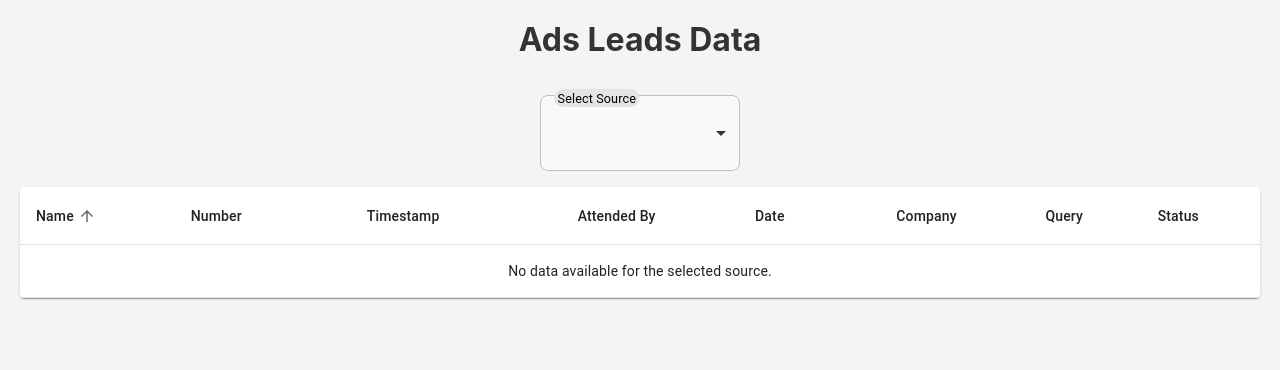
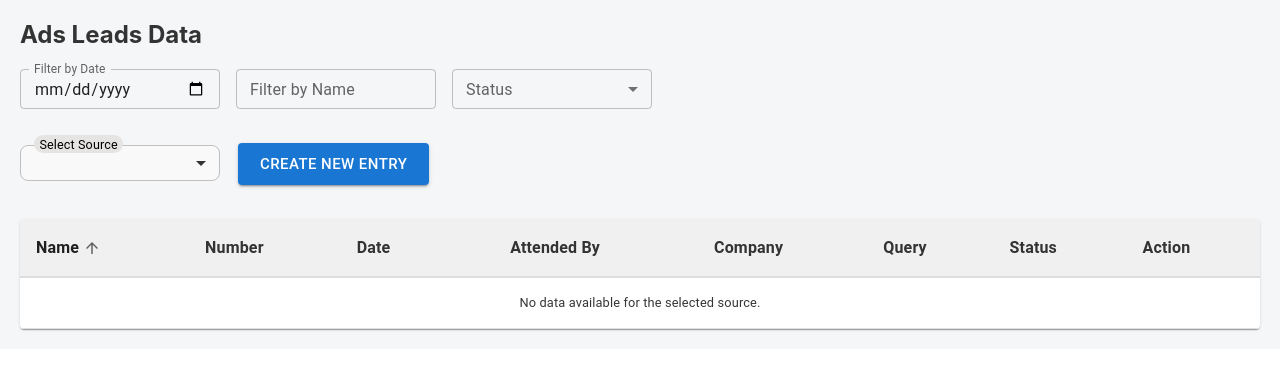
Before and after one commit to Sharshtichoudhary/dashboard-ads-techkilla-snapshawt, a React (Create React App) app: page /dashboard in a window 1280 px wide. Shown: the top 370 px of the page. Built offline with nearby package versions, Linux system fonts and the light colour scheme.

Commit message:
dashboard filter

```diff
--- a/src/components/CreateForm.jsx
+++ b/src/components/CreateForm.jsx
@@ -6,15 +6,11 @@ import {
   DialogActions,
   DialogContent,
   DialogTitle,
-  MenuItem,
-  Select,
-  FormControl,
-  InputLabel,
-  InputAdornment,
 } from "@mui/material";
 
-const CreateForm = ({ open, onClose, existingData, onSave }) => {
+const CreateForm = ({ item, onClose, onSubmit }) => {
   const [formData, setFormData] = useState({
+    id: "",
     name: "",
     number: "",
     timestamp: "",
@@ -26,126 +22,104 @@ const CreateForm = ({ open, onClose, existingData, onSave }) => {
   });
 
   useEffect(() => {
-    if (existingData) {
-      setFormData(existingData);
-    } else {
-      setFormData({
-        name: "",
-        number: "",
-        timestamp: "",
-        attendedBy: "",
-        date: "",
-        company: "",
-        query: "",
-        status: "",
-      });
+    if (item) {
+      setFormData(item);
     }
-  }, [existingData]);
+  }, [item]);
 
   const handleChange = (e) => {
     const { name, value } = e.target;
     setFormData((prevState) => ({ ...prevState, [name]: value }));
   };
 
-  const handleSubmit = () => {
-    onSave(formData);
-    onClose();
+  const handleSubmit = (e) => {
+    e.preventDefault();
+    if (onSubmit) {
+      onSubmit(formData); // Correctly use onSubmit prop
+    }
+    onClose(); // Close the dialog after submission
   };
 
   return (
-    <Dialog open={open} onClose={onClose}>
-      <DialogTitle>{existingData ? "Edit Item" : "Create Item"}</DialogTitle>
+    <form onSubmit={handleSubmit}>
+      <Dialog open onClose={onClose}>
+        <DialogTitle>{item ? "Edit Data" : "Create Lead"}</DialogTitle>
         <DialogContent>
           <TextField
-          autoFocus
-          margin="dense"
             label="Name"
-          type="text"
-          fullWidth
             name="name"
             value={formData.name}
             onChange={handleChange}
+            fullWidth
+            margin="normal"
           />
           <TextField
-          margin="dense"
             label="Number"
-          type="text"
-          fullWidth
             name="number"
             value={formData.number}
             onChange={handleChange}
+            fullWidth
+            margin="normal"
           />
           <TextField
-          margin="dense"
             label="Timestamp"
-          type="text"
-          fullWidth
             name="timestamp"
             value={formData.timestamp}
             onChange={handleChange}
+            fullWidth
+            margin="normal"
           />
           <TextField
-          margin="dense"
             label="Attended By"
-          type="text"
-          fullWidth
             name="attendedBy"
             value={formData.attendedBy}
             onChange={handleChange}
+            fullWidth
+            margin="normal"
           />
           <TextField
-          margin="dense"
             label="Date"
-          type="date"
-          fullWidth
             name="date"
             value={formData.date}
             onChange={handleChange}
-          InputLabelProps={{
-            shrink: true,
-          }}
+            fullWidth
+            margin="normal"
           />
           <TextField
-          margin="dense"
             label="Company"
-          type="text"
-          fullWidth
             name="company"
             value={formData.company}
             onChange={handleChange}
+            fullWidth
+            margin="normal"
           />
           <TextField
-          margin="dense"
             label="Query"
-          type="text"
-          fullWidth
             name="query"
             value={formData.query}
             onChange={handleChange}
+            fullWidth
+            margin="normal"
           />
-        <FormControl fullWidth margin="dense">
-          <InputLabel>Status</InputLabel>
-          <Select
+          <TextField
             label="Status"
             name="status"
             value={formData.status}
             onChange={handleChange}
-          >
-            <MenuItem value="Pending">Pending</MenuItem>
-            <MenuItem value="Resolved">Resolved</MenuItem>
-            <MenuItem value="In Progress">In Progress</MenuItem>
-          </Select>
-        </FormControl>
+            fullWidth
+            margin="normal"
+          />
         </DialogContent>
         <DialogActions>
           <Button onClick={onClose} color="secondary">
             Cancel
           </Button>
           <Button onClick={handleSubmit} color="primary" variant="contained">
-          {existingData ? "Save Changes" : "Create"}
+            Save
           </Button>
         </DialogActions>
       </Dialog>
+    </form>
   );
 };
 
--- a/src/components/Dashboard.css
+++ b/src/components/Dashboard.css
@@ -1,55 +1,83 @@
-/* Dashboard.css */
-
-/* Style the main container of the dashboard */
+/* General styles for the dashboard container */
 .dashboard-container {
-  display: flex;
-  flex-direction: column;
-  align-items: center;
   padding: 20px;
-  background-color: #f4f4f4;
-  min-height: 100vh;
+  background-color: #f4f6f8;
 }
 
-/* Header section of the dashboard */
+/* Header styles */
 .dashboard-header {
-  font-size: 2rem;
+  font-size: 24px;
+  font-weight: bold;
+  margin-bottom: 20px;
+  color: #333;
+}
+
+/* Table container */
+.MuiTableContainer-root {
+  box-shadow: 0px 3px 6px rgba(0, 0, 0, 0.1);
+  border-radius: 8px;
+  background-color: #ffffff;
+}
+
+/* Table header */
+.MuiTableHead-root th {
+  font-size: 16px;
   font-weight: bold;
   color: #333;
+  background-color: #f0f0f0;
+  border-bottom: 2px solid #ddd;
+}
+
+/* Table rows */
+.MuiTableRow-root {
+  transition: background-color 0.3s ease;
+}
+
+.MuiTableRow-root:hover {
+  background-color: #f9f9f9;
+}
+
+/* Table cells */
+.MuiTableCell-root {
+  font-size: 14px;
+  padding: 12px;
+  color: #555;
+}
+
+/* Empty state cell */
+.MuiTableBody-root .MuiTableRow-root:last-child .MuiTableCell-root {
+  /* text-align: center; */
+  font-size: 1vw;
+  color: #383535;
+}
+
+/* Sorting label */
+.MuiTableSortLabel-root {
+  font-size: 16px;
+  font-weight: bold;
+  color: #555;
+  transition: color 0.2s;
+}
+
+.MuiTableSortLabel-root:hover {
+  color: #0073e6;
+}
+
+.MuiTableSortLabel-active {
+  color: #0073e6;
+}
+
+/* Dropdown menu styles */
+.MuiFormControl-root {
   margin-bottom: 20px;
 }
 
-/* Container for Create Item and Edit Item buttons */
-.dashboard-buttons {
-  display: flex;
-  justify-content: space-around;
-  width: 100%;
-  margin-top: 20px;
+.MuiSelect-select {
+  font-size: 14px;
+  padding: 10px;
 }
 
-/* Button style for Create and Edit */
-.dashboard-buttons button {
-  padding: 10px 20px;
-  background-color: #007bff;
-  color: white;
-  border: none;
-  border-radius: 5px;
-  cursor: pointer;
-  transition: background-color 0.3s;
+.MuiMenuItem-root {
+  font-size: 14px;
+  padding: 10px;
 }
-
-.dashboard-buttons button:hover {
-  background-color: #0056b3;
-}
-
-/* Styling the form section if needed */
-.form-container {
-  width: 100%;
-  max-width: 600px;
-  margin-top: 30px;
-}
-
-.form-title {
-  font-size: 1.5rem;
-  font-weight: bold;
-  margin-bottom: 15px;
-}
--- a/src/components/Dashboard.jsx
+++ b/src/components/Dashboard.jsx
@@ -9,21 +9,26 @@ import {
   TableRow,
   TableSortLabel,
   Paper,
-  Button,
   Select,
   MenuItem,
   InputLabel,
   FormControl,
+  Button,
+  Dialog,
+  TextField,
 } from "@mui/material";
 import "./Dashboard.css";
 
 const Dashboard = () => {
-  const [openCreateForm, setOpenCreateForm] = useState(false);
+  const [isDialogOpen, setIsDialogOpen] = useState(false);
   const [editingItem, setEditingItem] = useState(null);
   const [sortDirection, setSortDirection] = useState("asc");
   const [orderBy, setOrderBy] = useState("name");
   const [source, setSource] = useState("");
   const [items, setItems] = useState([]);
+  const [nameFilter, setNameFilter] = useState("");
+  const [dateFilter, setDateFilter] = useState("");
+  const [statusFilter, setStatusFilter] = useState("");
 
   const availableSources = ["Google Ads", "Meta Ads", "Website", "Referral"];
 
@@ -31,10 +36,10 @@ const Dashboard = () => {
     "Google Ads": [
       {
         id: 1,
-        name: "John Doe",
+        name: "Shrishti",
         number: "12345",
         timestamp: "1627845600",
-        attendedBy: "Jane Smith",
+        attendedBy: "Shrishti",
         date: "2021-08-01",
         company: "ABC Corp",
         query: "General Query",
@@ -44,10 +49,10 @@ const Dashboard = () => {
     "Meta Ads": [
       {
         id: 2,
-        name: "Alice Johnson",
+        name: "Yashi",
         number: "67890",
         timestamp: "1627846000",
-        attendedBy: "Mark Smith",
+        attendedBy: "Yashi",
         date: "2021-08-02",
         company: "XYZ Ltd",
         query: "Product Query",
@@ -61,8 +66,6 @@ const Dashboard = () => {
   const handleSourceChange = (event) => {
     const selectedSource = event.target.value;
     setSource(selectedSource);
-
-    // Load data for the selected source
     setItems(allSourceData[selectedSource] || []);
   };
 
@@ -73,7 +76,7 @@ const Dashboard = () => {
   };
 
   const sortData = (array) => {
-    const sortedArray = array.sort((a, b) => {
+    return array.sort((a, b) => {
       const isAsc = sortDirection === "asc";
 
       if (orderBy === "timestamp") {
@@ -82,26 +85,111 @@ const Dashboard = () => {
           : parseInt(b.timestamp) - parseInt(a.timestamp);
       }
 
-      if (orderBy === "date") {
-        return isAsc
-          ? new Date(a.date) - new Date(b.date)
-          : new Date(b.date) - new Date(a.date);
-      }
-
       if (a[orderBy] < b[orderBy]) return isAsc ? -1 : 1;
       if (a[orderBy] > b[orderBy]) return isAsc ? 1 : -1;
       return 0;
     });
-    return sortedArray;
   };
 
-  const sortedItems = sortData([...items]);
+  const formatTimestamp = (timestamp) => {
+    const date = new Date(parseInt(timestamp) * 1000);
+    return date.toLocaleString();
+  };
+
+  const sortedItems = sortData(
+    items.filter((item) => {
+      // Filter by Name
+      const matchesName = item.name
+        .toLowerCase()
+        .includes(nameFilter.toLowerCase());
+
+      // Filter by Date
+      const matchesDate = dateFilter ? item.date === dateFilter : true;
+
+      // Filter by Status
+      const matchesStatus = statusFilter ? item.status === statusFilter : true;
+
+      return matchesName && matchesDate && matchesStatus;
+    })
+  );
+
+  const handleEdit = (item) => {
+    setEditingItem(item);
+    setIsDialogOpen(true);
+  };
+
+  const handleDelete = (id) => {
+    const confirmDelete = window.confirm(
+      `Are you sure you want to delete the item with ID: ${id}?`
+    );
+    if (confirmDelete) {
+      setItems((prevItems) => prevItems.filter((item) => item.id !== id));
+    }
+  };
+
+  const handleDialogClose = () => {
+    setIsDialogOpen(false);
+    setEditingItem(null);
+  };
+
+  const handleCreateFormOpen = () => {
+    setEditingItem(null);
+    setIsDialogOpen(true);
+  };
+
+  const handleCreateFormSubmit = (newData) => {
+    if (editingItem) {
+      setItems((prevItems) =>
+        prevItems.map((item) =>
+          item.id === newData.id ? { ...item, ...newData } : item
+        )
+      );
+    } else {
+      setItems((prevItems) => [...prevItems, { ...newData, id: Date.now() }]);
+    }
+  };
 
   return (
     <div className="dashboard-container">
-      <div className="dashboard-header">Ads Leads Data </div>
+      <div className="dashboard-header">Ads Leads Data</div>
 
-      {/* Source Dropdown */}
+      <div style={{ marginBottom: "16px" }}>
+        <TextField
+          label="Filter by Date"
+          type="date"
+          variant="outlined"
+          size="small"
+          value={dateFilter}
+          onChange={(e) => setDateFilter(e.target.value)}
+          style={{ marginRight: "16px", width: "200px" }}
+          InputLabelProps={{
+            shrink: true,
+          }}
+        />
+        <TextField
+          label="Filter by Name"
+          variant="outlined"
+          size="small"
+          value={nameFilter}
+          onChange={(e) => setNameFilter(e.target.value)}
+          style={{ marginRight: "16px", width: "200px" }}
+        />
+
+        <FormControl variant="outlined" size="small" style={{ width: "200px" }}>
+          <InputLabel>Status</InputLabel>
+          <Select
+            value={statusFilter}
+            onChange={(e) => setStatusFilter(e.target.value)}
+            label="Status"
+          >
+            <MenuItem value="">None</MenuItem>
+            <MenuItem value="Pending">Pending</MenuItem>
+            <MenuItem value="Resolved">Resolved</MenuItem>
+            <MenuItem value="In Progress">In Progress</MenuItem>
+          </Select>
+        </FormControl>
+      </div>
+
       <FormControl
         style={{
           width: "200px",
@@ -114,10 +202,11 @@ const Dashboard = () => {
           sx={{
             fontSize: "14px",
             background: "#E5E4E2",
-            padding: "0 4px",
+            padding: "0 6px",
             borderRadius: "1vw",
             transform: "translate(14px, -6px) scale(0.9)",
             color: "black",
+            marginBottom: "8px",
           }}
           shrink={true}
         >
@@ -131,9 +220,12 @@ const Dashboard = () => {
             borderRadius: "8px",
             backgroundColor: "#f9f9f9",
             padding: "10px 14px",
+            height: "36px",
+            paddingBottom: "8px",
             "& .MuiSelect-icon": {
               color: "#333",
             },
+            marginTop: "4px",
           }}
         >
           <MenuItem value="">None</MenuItem>
@@ -145,7 +237,17 @@ const Dashboard = () => {
         </Select>
       </FormControl>
 
-      <TableContainer component={Paper}>
+      <Button
+        variant="contained"
+        color="primary"
+        size="large"
+        onClick={handleCreateFormOpen}
+        style={{ margin: "18px" }}
+      >
+        Create New Entry
+      </Button>
+
+      <TableContainer component={Paper} sx={{ marginTop: "16px" }}>
         <Table>
           <TableHead>
             <TableRow>
@@ -158,37 +260,21 @@ const Dashboard = () => {
                   Name
                 </TableSortLabel>
               </TableCell>
-              <TableCell>
-                <TableSortLabel
-                  active={orderBy === "number"}
-                  direction={orderBy === "number" ? sortDirection : "asc"}
-                  onClick={() => handleRequestSort("number")}
-                >
-                  Number
-                </TableSortLabel>
-              </TableCell>
+              <TableCell>Number</TableCell>
               <TableCell>
                 <TableSortLabel
                   active={orderBy === "timestamp"}
                   direction={orderBy === "timestamp" ? sortDirection : "asc"}
                   onClick={() => handleRequestSort("timestamp")}
                 >
-                  Timestamp
+                  Date
                 </TableSortLabel>
               </TableCell>
               <TableCell>Attended By</TableCell>
-              <TableCell>
-                <TableSortLabel
-                  active={orderBy === "date"}
-                  direction={orderBy === "date" ? sortDirection : "asc"}
-                  onClick={() => handleRequestSort("date")}
-                >
-                  Date
-                </TableSortLabel>
-              </TableCell>
               <TableCell>Company</TableCell>
               <TableCell>Query</TableCell>
               <TableCell>Status</TableCell>
+              <TableCell>Action</TableCell>
             </TableRow>
           </TableHead>
           <TableBody>
@@ -197,12 +283,36 @@ const Dashboard = () => {
                 <TableRow hover key={item.id}>
                   <TableCell>{item.name}</TableCell>
                   <TableCell>{item.number}</TableCell>
-                  <TableCell>{item.timestamp}</TableCell>
+                  <TableCell>{formatTimestamp(item.timestamp)}</TableCell>
                   <TableCell>{item.attendedBy}</TableCell>
-                  <TableCell>{item.date}</TableCell>
                   <TableCell>{item.company}</TableCell>
                   <TableCell>{item.query}</TableCell>
                   <TableCell>{item.status}</TableCell>
+                  <TableCell>
+                    <Button
+                      variant="contained"
+                      color="primary"
+                      size="small"
+                      onClick={() => handleEdit(item)}
+                      style={{ marginRight: "8px" }}
+                    >
+                      Edit
+                    </Button>
+                    <Button
+                      variant="contained"
+                      color="secondary"
+                      size="small"
+                      onClick={() => handleDelete(item.id)}
+                      sx={{
+                        backgroundColor: "red",
+                        "&:hover": {
+                          backgroundColor: "#d32f2f",
+                        },
+                      }}
+                    >
+                      Delete
+                    </Button>
+                  </TableCell>
                 </TableRow>
               ))
             ) : (
@@ -215,6 +325,14 @@ const Dashboard = () => {
           </TableBody>
         </Table>
       </TableContainer>
+
+      <Dialog open={isDialogOpen} onClose={handleDialogClose}>
+        <CreateForm
+          item={editingItem}
+          onClose={handleDialogClose}
+          onSubmit={handleCreateFormSubmit}
+        />
+      </Dialog>
     </div>
   );
 };
```
Also changed, not shown: public/index.html (+1 -33 lines). Lines whose indentation alone changed are shown as unchanged.
